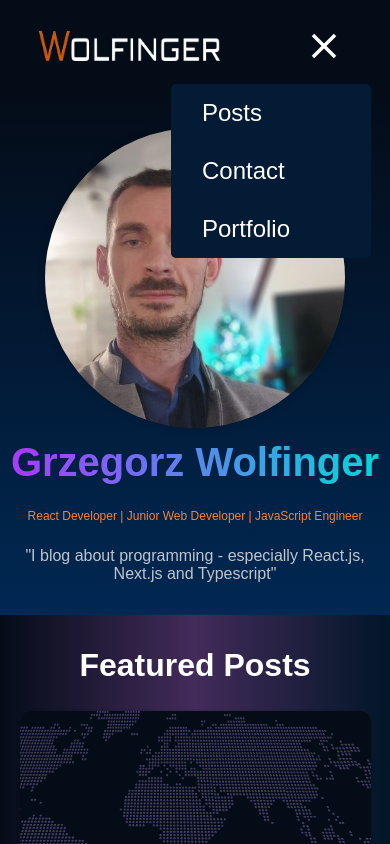
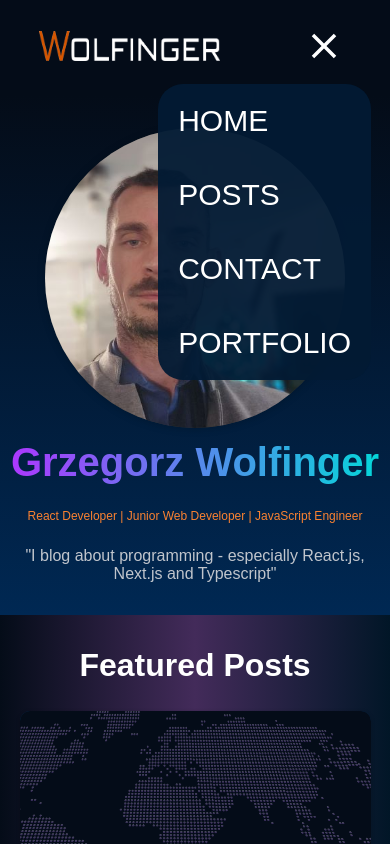
Before and after one commit to wujekbizon/nextjs-blog, a Next.js app: page / in a window 390 px wide. Both pictures are taken after a click on the button 324 px from the left and 48 px from the top of the page. Shown: the top 844 px of the page. Built offline with nearby package versions, Linux system fonts and the light colour scheme; a web font is replaced by a local one.

Commit message:
adding new article final version

```diff
--- a/components/layout/Menu.module.css
+++ b/components/layout/Menu.module.css
@@ -3,28 +3,26 @@
   flex-direction: column;
   justify-content: center;
   align-items: flex-start;
-  background: #031b34;
+  background: rgba(3, 27, 52, 0.95);
   padding: 2rem;
   position: absolute;
   top: 60px;
   right: -20px;
-  min-width: 200px;
-  border-radius: 5px;
+  border-radius: 25px;
   box-shadow: 0 0 5 rgba(0, 0, 0, 0.2);
   z-index: 99;
 }
 
 .list li {
-  padding: 15px;
+  margin: 0;
+  width: 100%;
+  padding: 20px 20px;
 }
 
 .list a {
   margin: 1rem 0;
   color: white;
-  font-size: 24px;
+  font-size: 30px;
   font-weight: 300;
+  text-transform: uppercase;
 }
-
-.list a:hover {
-  color: #fa8231;
-}
--- a/components/layout/Menu.tsx
+++ b/components/layout/Menu.tsx
@@ -1,9 +1,12 @@
-import Link from 'next/link';
-import styles from './Menu.module.css';
+import Link from 'next/link'
+import styles from './Menu.module.css'
 
 const Menu = ({ closeMenu }: { closeMenu: () => void }) => {
   return (
     <ul className={styles.list}>
+      <li onClick={() => closeMenu()}>
+        <Link href="/">Home</Link>
+      </li>
       <li onClick={() => closeMenu()}>
         <Link href="/posts">Posts</Link>
       </li>
@@ -16,6 +19,6 @@ const Menu = ({ closeMenu }: { closeMenu: () => void }) => {
         </Link>
       </li>
     </ul>
-  );
-};
-export default Menu;
+  )
+}
+export default Menu
--- a/data/the-web-of-the-future-part1.md
+++ b/data/the-web-of-the-future-part1.md
@@ -12,8 +12,8 @@ Today marks the dawn of a new era, and I'm thrilled to be able to share somethin
 
 ---
 
-> **Zamieście** - is a village in the administrative district of Gmina Tymbark, within Limanowa County, Lesser Poland Voivodeship, in southern Poland - this is where I live.
-> Living in a small village doesn't have to be a problem in today's world. With access to the internet, I can stay connected with the rest of the world and take advantage of all the opportunities that come with it. I'm an avid web user, using the internet for business, networking, and socializing. I share my network with many people from around the world, connecting with them for business meetings, catching up on life, and more.
+> _**Zamieście** - is a village in the administrative district of Gmina Tymbark, within Limanowa County, Lesser Poland Voivodeship, in southern Poland - this is where I live.
+> Living in a small village doesn't have to be a problem in today's world. With access to the internet, I can stay connected with the rest of the world and take advantage of all the opportunities that come with it. I'm an avid web user, using the internet for business, networking, and socializing. I share my network with many people from around the world, connecting with them for business meetings, catching up on life, and more._
 
 ---
 
@@ -21,13 +21,17 @@ The internet has become an integral part of our lives, and it is hard to imagine
 
 I decided to become a programmer because I wanted to make a positive change in my life and the world around me. Programming has always been something that I have enjoyed doing, and I believe that by becoming a programmer, I can help shape the future of our world. With programming, I can create innovative solutions to problems and help make the world a better place. Additionally, programming is an ever-evolving field with new technologies and challenges that keep me engaged and motivated.
 
+Today's workflow for creating a modern, fully responsive app with client side and server side components, user authentication, and cloud-based data storage requires a comprehensive understanding of the technologies involved. We need to rely on servers and cloud infrastructure to store our data in an efficient and secure manner, while also ensuring that our application is optimized for all devices. Additionally, we must ensure that our user authentication system is secure and reliable.
+
 ![Cloud - Costly and Complexity](cloud.png)
-
-Today's workflow for creating a modern, fully responsive app with client side and server side components, user authentication, and cloud-based data storage requires a comprehensive understanding of the technologies involved. We need to rely on servers and cloud infrastructure to store our data in an efficient and secure manner, while also ensuring that our application is optimized for all devices. Additionally, we must ensure that our user authentication system is secure and reliable.
 
 Creating an app like that requires a tremendous amount of knowledge and experience, making it difficult for new programmers to get a hold of the entire process.
 
-> It is in our human nature to continuously learn and find creative solutions to any problem that arises.
+---
+
+> _It is in our human nature to continuously learn and find creative solutions to any problem that arises._
+
+---
 
 In today's world, the way we write apps is changing. We no longer need to follow the same old methods that have been used for years; instead, we can use a decentralized approach that puts the user experience first. By utilizing a peer-to-peer network, developers can take advantage of the potential that comes with this new approach and create apps that are more efficient and user-friendly.
 
@@ -39,11 +43,11 @@ During my journey as a programmer, I was fortunate enough to come across a group
 
 # Remember, remember the 1th of April.
 
-Early today, the one and only JS guru, [Kyle Simpson](https://www.linkedin.com/in/getify/) - a mentor of mine and someone I share visions with - spoke at the [CityJS Conferences](https://www.linkedin.com/company/cityjs-conferences/) in London about the future and past of decentralizing the web. You can watch his speech [here](https://www.youtube.com/watch?v=RdiXuoMPtUA&t=25014s), where he telling A Tale of Two Webs story.
+Early today, the one and only JS guru, **[Kyle Simpson](https://www.linkedin.com/in/getify/)** - a mentor of mine and someone I share visions with - spoke at the **[CityJS Conferences](https://www.linkedin.com/company/cityjs-conferences/)** in London about the future and past of decentralizing the web. You can watch his speech **[here](https://www.youtube.com/watch?v=RdiXuoMPtUA&t=25014s)**, where he telling A Tale of Two Webs story.
 
 # Conclusion.
 
-In conclusion, the decentralized era has begun and new ways of creating applications are being explored. The use of peer-to-peer networks and [Socket Runtime](https://sockets.sh/) as a wrappers for building modern and responsive applications is becoming increasingly popular.
+In conclusion, the decentralized era has begun and new ways of creating applications are being explored. The use of peer-to-peer networks and **[Socket Runtime](https://sockets.sh/)** as a wrappers for building modern and responsive applications is becoming increasingly popular.
 
 ![Web App Delivery Market Share ](graph.png)
 
@@ -58,7 +62,7 @@ I'm proud to inform that the dawn of the decentralized era has arrived, signalin
 
 > _Cross-Platform P2P App Developer | NextJs/React Developer | Junior Web Developer | JavaScript Engineer_
 
-![https://g-w.vercel.app/](blog.png)
+![https://g-w.vercel.app/](blog1.png)
 
 > [https://g-w.vercel.app/](https://g-w.vercel.app/)
 
```
Also changed, not shown: components/posts/post-detail/PostContent.module.css (+16 -2 lines), components/posts/post-detail/PostContent.tsx (+28 -28 lines), components/posts/post-detail/PostHeader.module.css (+8 -3 lines), public/images/posts/the-web-of-the-future-part1/blog1.png (added).
